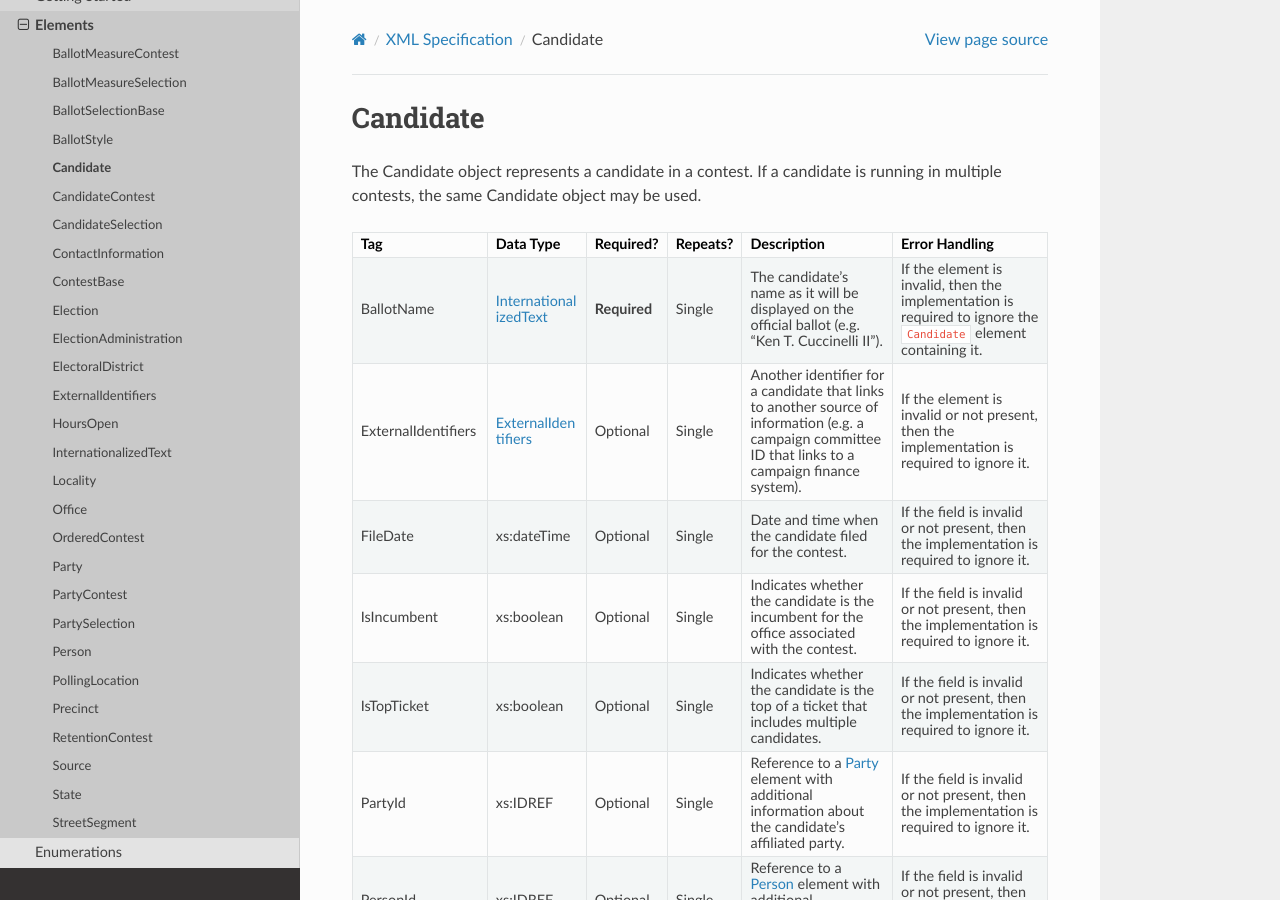
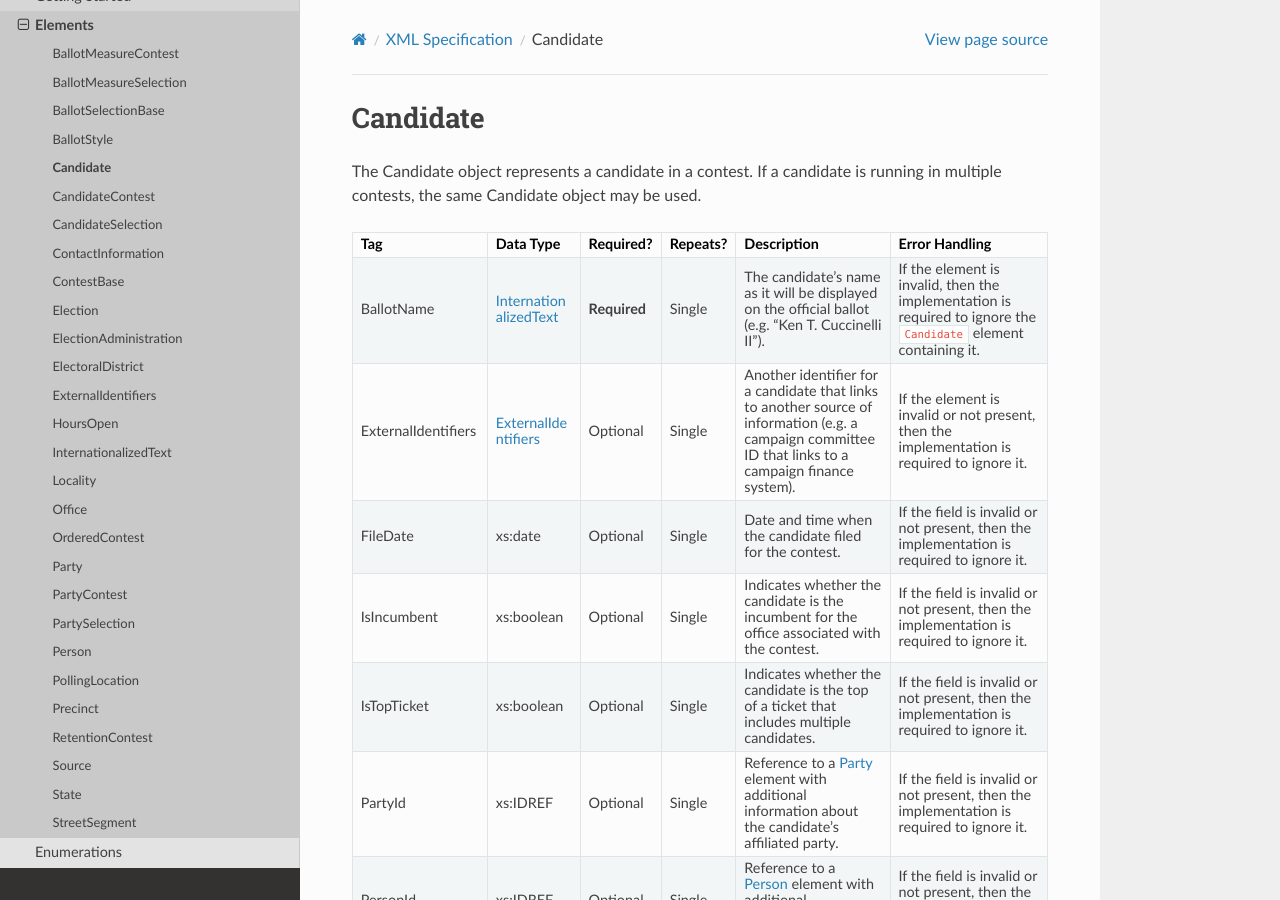
Before and after one commit to votinginfoproject/vip-specification, a Sphinx documentation site: the page built from docs/xml/elements/candidate.rst, in a window 1280 px wide and 900 px high. Built offline with Sphinx 7.4.7 and the Read the Docs theme 2.0.0, drawn with Linux system fonts in a browser that asks for light colours.

Commit message:
Update tables.

```diff
--- a/docs/tables/elements/candidate.rst
+++ b/docs/tables/elements/candidate.rst
@@ -12,7 +12,7 @@
 |                     |                                                   |              |              | (e.g. a campaign committee ID that links | required to ignore it.                   |
 |                     |                                                   |              |              | to a campaign finance system).           |                                          |
 +---------------------+---------------------------------------------------+--------------+--------------+------------------------------------------+------------------------------------------+
-| FileDate            | xs:dateTime                                       | Optional     | Single       | Date and time when the candidate filed   | If the field is invalid or not present,  |
+| FileDate            | xs:date                                           | Optional     | Single       | Date and time when the candidate filed   | If the field is invalid or not present,  |
 |                     |                                                   |              |              | for the contest.                         | then the implementation is required to   |
 |                     |                                                   |              |              |                                          | ignore it.                               |
 +---------------------+---------------------------------------------------+--------------+--------------+------------------------------------------+------------------------------------------+
```
